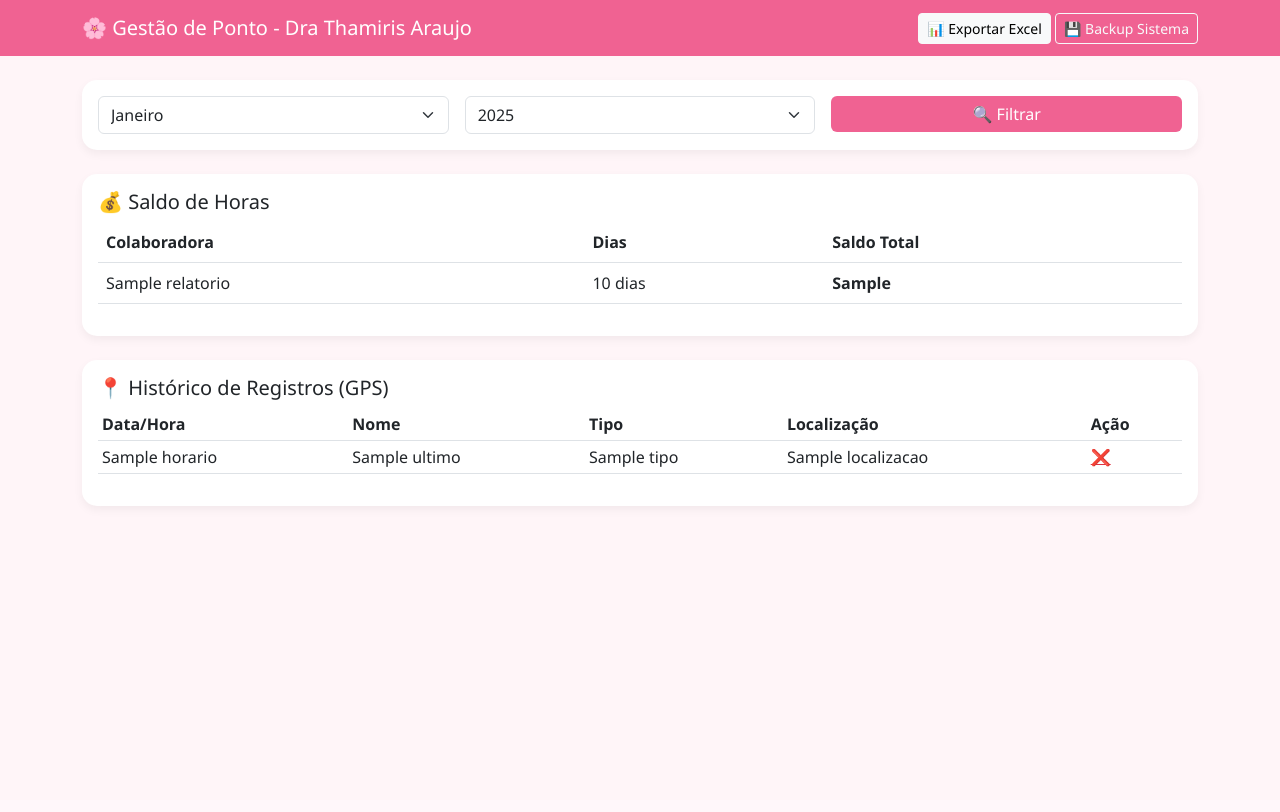
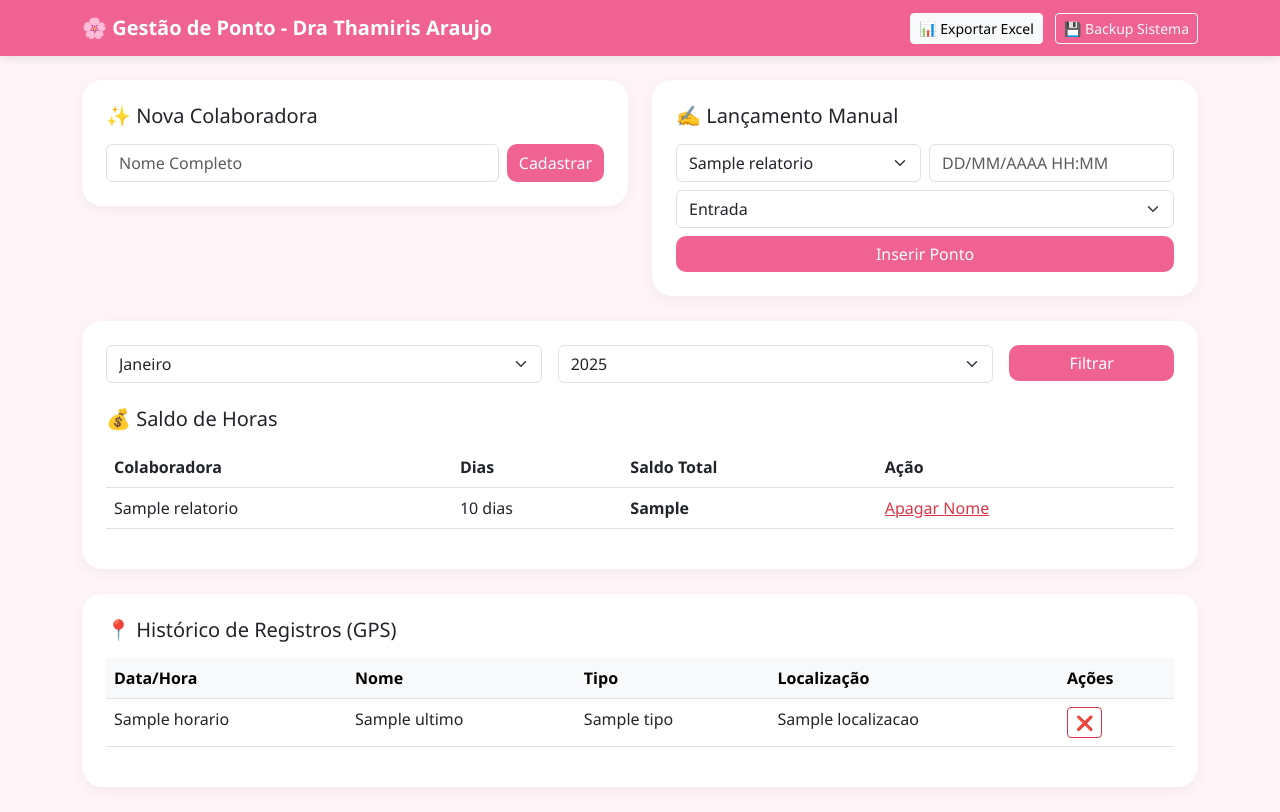
Before and after one commit to LucasBiazoto/Ponto, a Flask app: template templates/admin.html in a window 1280 px wide. Before the commit the page ends 474 px from the top, so only its background shows below. Run offline with Flask 3, Linux system fonts and the light colour scheme; the template is opened without the code that fills it: most values are stand-ins (such as "Sample title", 1, 10 or a date in 2020).

Commit message:
Painel Completo: Backup, GPS e Manual

```diff
--- a/templates/admin.html
+++ b/templates/admin.html
@@ -6,70 +6,105 @@
     <title>Painel Dra Thamiris Araujo</title>
     <link href="https://cdn.jsdelivr.net/npm/bootstrap@5.3.0/dist/css/bootstrap.min.css" rel="stylesheet">
     <style>
-        :root { --rosa-suave: #fce4ec; --rosa-escuro: #f06292; }
-        body { background-color: #fff5f8; font-family: 'Segoe UI', sans-serif; }
-        .navbar { background-color: var(--rosa-escuro) !important; color: white; }
-        .card { border: none; border-radius: 15px; box-shadow: 0 4px 10px rgba(0,0,0,0.05); }
-        .btn-primary { background-color: var(--rosa-escuro); border: none; }
+        :root { --rosa-suave: #fce4ec; --rosa-escuro: #f06292; --rosa-texto: #ad1457; }
+        body { background-color: #fff5f8; font-family: 'Segoe UI', sans-serif; color: var(--rosa-texto); }
+        .navbar { background-color: var(--rosa-escuro) !important; box-shadow: 0 2px 10px rgba(0,0,0,0.1); }
+        .card { border: none; border-radius: 20px; box-shadow: 0 4px 15px rgba(0,0,0,0.05); background: white; margin-bottom: 25px; }
+        .btn-primary { background-color: var(--rosa-escuro); border: none; border-radius: 10px; }
+        .btn-primary:hover { background-color: #e91e63; }
+        .header-title { font-weight: 600; color: white; }
     </style>
 </head>
 <body>
     <nav class="navbar navbar-dark mb-4">
-        <div class="container d-flex justify-content-between">
-            <span class="navbar-brand">🌸 Gestão de Ponto - Dra Thamiris Araujo</span>
+        <div class="container d-flex justify-content-between align-items-center">
+            <span class="navbar-brand header-title">🌸 Gestão de Ponto - Dra Thamiris Araujo</span>
             <div>
-                <a href="/exportar" class="btn btn-light btn-sm">📊 Exportar Excel</a>
+                <a href="/exportar" class="btn btn-light btn-sm me-2">📊 Exportar Excel</a>
                 <a href="/backup" class="btn btn-outline-light btn-sm">💾 Backup Sistema</a>
             </div>
         </div>
     </nav>
 
     <div class="container">
-        <div class="card p-3 mb-4">
-            <form method="GET" action="/painel_gestao" class="row g-3">
+        <div class="row">
+            <div class="col-md-6">
+                <div class="card p-4">
+                    <h5 class="mb-3">✨ Nova Colaboradora</h5>
+                    <form action="/cadastrar_colaboradora" method="POST" class="d-flex gap-2">
+                        <input type="text" name="nome" class="form-control" placeholder="Nome Completo" required>
+                        <button type="submit" class="btn btn-primary">Cadastrar</button>
+                    </form>
+                </div>
+            </div>
+            <div class="col-md-6">
+                <div class="card p-4">
+                    <h5 class="mb-3">✍️ Lançamento Manual</h5>
+                    <form action="/inserir_ponto_manual" method="POST" class="row g-2">
+                        <div class="col-6">
+                            <select name="nome" class="form-select">
+                                {% for c in relatorio %}<option value="{{ c.nome }}">{{ c.nome }}</option>{% endfor %}
+                            </select>
+                        </div>
+                        <div class="col-6"><input type="text" name="horario" class="form-control" placeholder="DD/MM/AAAA HH:MM"></div>
+                        <div class="col-12">
+                            <select name="tipo" class="form-select mb-2">
+                                <option value="Entrada">Entrada</option>
+                                <option value="Saída">Saída</option>
+                            </select>
+                            <button type="submit" class="btn btn-primary w-100">Inserir Ponto</button>
+                        </div>
+                    </form>
+                </div>
+            </div>
+        </div>
+
+        <div class="card p-4">
+            <form method="GET" class="row g-3 mb-4">
                 <input type="hidden" name="senha" value="8340">
-                <div class="col-md-4">
+                <div class="col-md-5">
                     <select name="mes" class="form-select">
                         <option value="01">Janeiro</option><option value="02">Fevereiro</option>
-                        <option value="03">Março</option><option value="04">Abril</option>
-                        <option value="05">Maio</option><option value="06">Junho</option>
-                        <option value="07">Julho</option><option value="08">Agosto</option>
-                        <option value="09">Setembro</option><option value="10">Outubro</option>
-                        <option value="11">Novembro</option><option value="12">Dezembro</option>
                         </select>
                 </div>
-                <div class="col-md-4">
+                <div class="col-md-5">
                     <select name="ano" class="form-select">
-                        <option value="2025">2025</option><option value="2026">2026</option><option value="2027">2027</option>
+                        <option value="2025">2025</option><option value="2026">2026</option>
                     </select>
                 </div>
-                <div class="col-md-4"><button type="submit" class="btn btn-primary w-100">🔍 Filtrar</button></div>
+                <div class="col-md-2"><button type="submit" class="btn btn-primary w-100">Filtrar</button></div>
             </form>
-        </div>
 
-        <div class="card p-3 mb-4">
-            <h5>💰 Saldo de Horas</h5>
-            <table class="table">
-                <thead><tr><th>Colaboradora</th><th>Dias</th><th>Saldo Total</th></tr></thead>
+            <h5 class="mb-3">💰 Saldo de Horas</h5>
+            <div class="table-responsive">
+                <table class="table align-middle">
+                    <thead><tr><th>Colaboradora</th><th>Dias</th><th>Saldo Total</th><th>Ação</th></tr></thead>
                     <tbody>
                         {% for r in relatorio %}
-                    <tr><td>{{ r.nome }}</td><td>{{ r.dias }} dias</td><td><strong>{{ r.saldo_formatado }}</strong></td></tr>
+                        <tr>
+                            <td>{{ r.nome }}</td><td>{{ r.dias }} dias</td>
+                            <td><strong>{{ r.saldo_formatado }}</strong></td>
+                            <td><a href="/excluir_colaboradora/{{ r.id }}" class="text-danger">Apagar Nome</a></td>
+                        </tr>
                         {% endfor %}
                     </tbody>
                 </table>
             </div>
+        </div>
 
-        <div class="card p-3">
-            <h5>📍 Histórico de Registros (GPS)</h5>
+        <div class="card p-4">
+            <h5 class="mb-3">📍 Histórico de Registros (GPS)</h5>
             <div class="table-responsive">
-                <table class="table table-sm">
-                    <thead><tr><th>Data/Hora</th><th>Nome</th><th>Tipo</th><th>Localização</th><th>Ação</th></tr></thead>
+                <table class="table table-hover">
+                    <thead class="table-light">
+                        <tr><th>Data/Hora</th><th>Nome</th><th>Tipo</th><th>Localização</th><th>Ações</th></tr>
+                    </thead>
                     <tbody>
                         {% for p in ultimos %}
                         <tr>
                             <td>{{ p.horario }}</td><td>{{ p.nome }}</td><td>{{ p.tipo }}</td>
                             <td>{{ p.localizacao }}</td>
-                            <td><a href="/excluir_ponto/{{ p.id }}" class="text-danger">❌</a></td>
+                            <td><a href="/excluir_ponto/{{ p.id }}" class="btn btn-outline-danger btn-sm">❌</a></td>
                         </tr>
                         {% endfor %}
                     </tbody>
```
Lines whose indentation alone changed are shown as unchanged.
